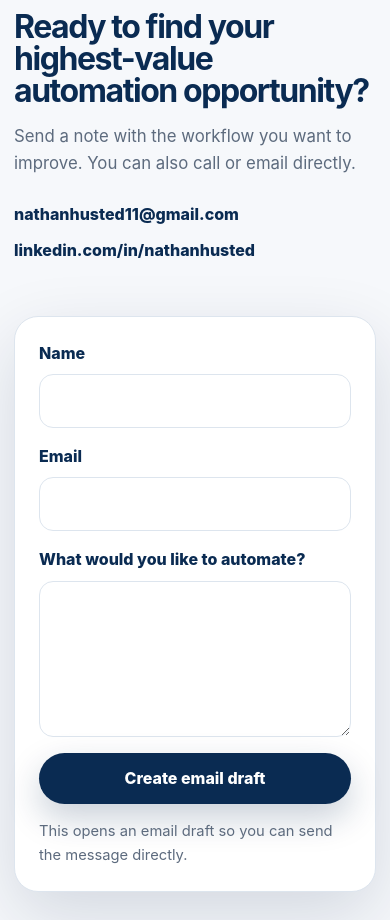
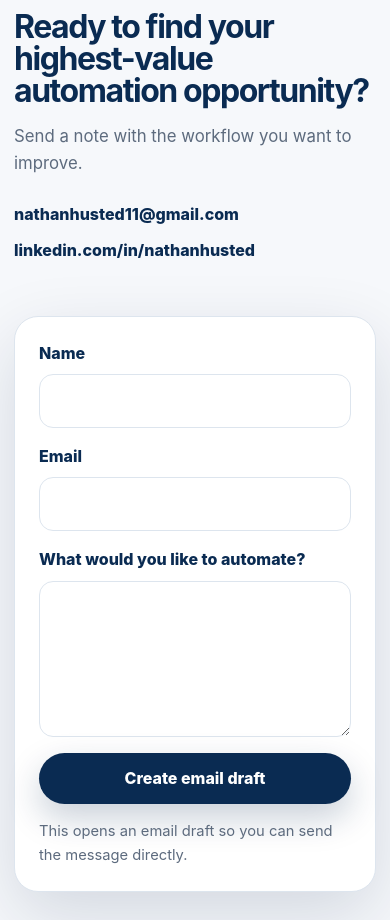
Before and after one commit to Natehus5/Luminary-AI-Website, a plain HTML site: page index.html in a window 390 px wide. Shown: the part 5931-6851 px from the top of the page. Drawn offline with Linux system fonts and the light colour scheme.

Commit message:
Remove phone call option from contact message

```diff
--- a/index.html
+++ b/index.html
@@ -195,7 +195,7 @@
           <p class="eyebrow">Start here</p>
           <h2>Ready to find your highest-value automation opportunity?</h2>
           <p>
-            Send a note with the workflow you want to improve. You can also call or email directly.
+            Send a note with the workflow you want to improve.
           </p>
           <div class="contact-details">
             <a href="mailto:nathanhusted11@gmail.com">nathanhusted11@gmail.com</a>
```
